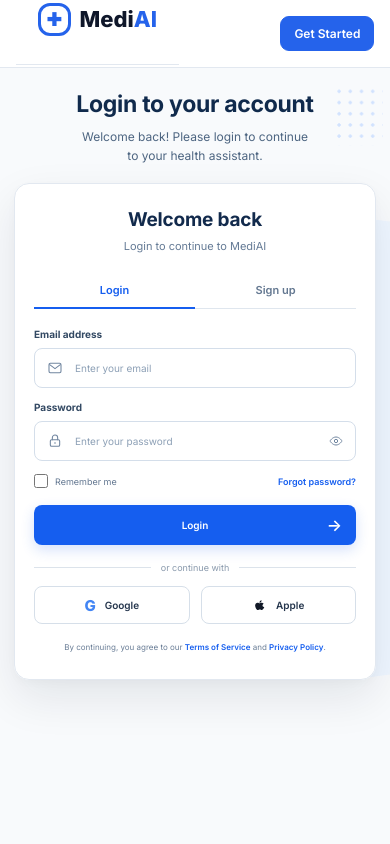
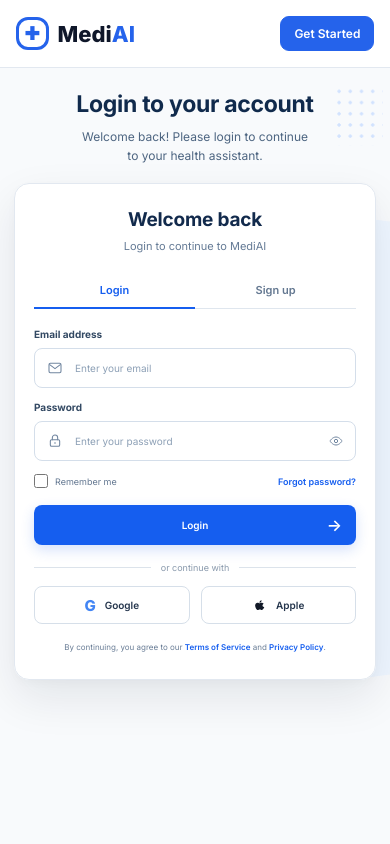
Before and after one commit to imranofc/ai-medical-triage-assistant, a React (Create React App) app in the folder medi-ai-frontend/: page /login in a window 390 px wide. Shown: the top 844 px of the page. Built offline with nearby package versions, Linux system fonts and the light colour scheme; no server answers.

Commit message:
refactor: fix CSS class name conflicts

```diff
--- a/medi-ai-frontend/src/components/DashboardMenu/DashboardMenu.css
+++ b/medi-ai-frontend/src/components/DashboardMenu/DashboardMenu.css
@@ -20,7 +20,7 @@
     z-index: 1000;
 }
 
-.logo {
+.dash-menu-logo {
     display: flex;
     align-items: center;
     gap: 9px;
@@ -31,11 +31,11 @@
     color: #0f172a;
 }
 
-.logo > span > span {
+.dash-menu-logo > span > span {
     color: #2563eb;
 }
 
-.logo-icon {
+.dash-menu-logo-icon {
     width: 38px;
     height: 38px;
     display: flex;
@@ -196,7 +196,7 @@
         left: 221px;
     }
 
-    .dashboard-menu.open .logo {
+    .dashboard-menu.open .dash-menu-logo {
         padding-top: 58px;
     }
 
@@ -221,11 +221,11 @@
         left: -260px;
     }
 
-    .dashboard-menu.open .logo {
+    .dashboard-menu.open .dash-menu-logo {
         padding-top: 58px;
     }
 
-    .logo {
+    .dash-menu-logo {
         padding-left: 22px;
         padding-right: 22px;
     }
--- a/medi-ai-frontend/src/components/DashboardMenu/DashboardMenu.jsx
+++ b/medi-ai-frontend/src/components/DashboardMenu/DashboardMenu.jsx
@@ -13,8 +13,8 @@
                 <FontAwesomeIcon icon={menuOpen ? faXmark : faBars} />
             </button>
             <aside className={`dashboard-menu ${menuOpen ? "open" : ""}`}>
-                <div className="logo">
-                    <div className="logo-icon">✚</div>
+                <div className="dash-menu-logo">
+                    <div className="dash-menu-logo-icon">✚</div>
                     <span>
                         Medi<span>AI</span>
                     </span>
```
